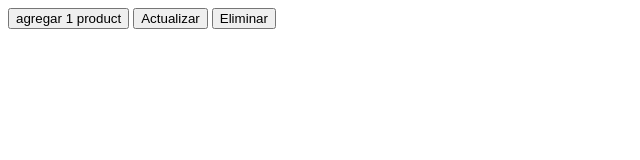
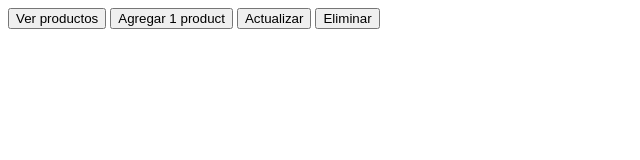
Before and after one commit to Jpablo55/Javascript, a plain HTML site: page M3_S3/training/index.html in a window 1280 px wide. Shown: the whole page, without its empty margins (0-640 px from the left). Drawn offline with Linux system fonts and the light colour scheme.

Commit message:
Update index.html

```diff
--- a/M3_S3/training/index.html
+++ b/M3_S3/training/index.html
@@ -6,8 +6,11 @@
     <title>Document</title>
 </head>
 <body>
+    <button onclick="existingProducts()">
+        Ver productos
+    </button>
     <button onclick="newProductFunction()">
-        agregar 1 product
+        Agregar 1 product
     </button>
     <button onclick="updateProductFunction()">
         Actualizar
```
